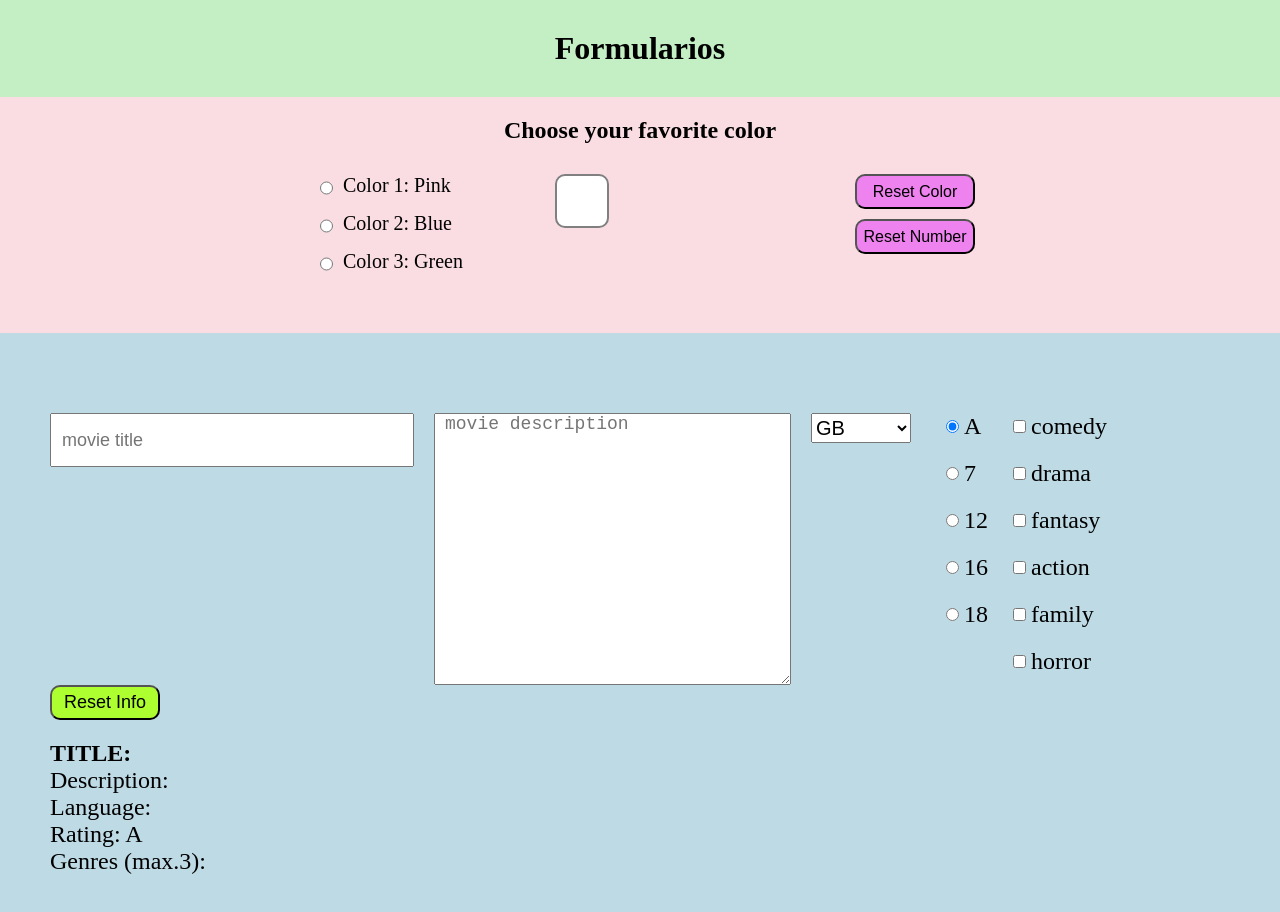
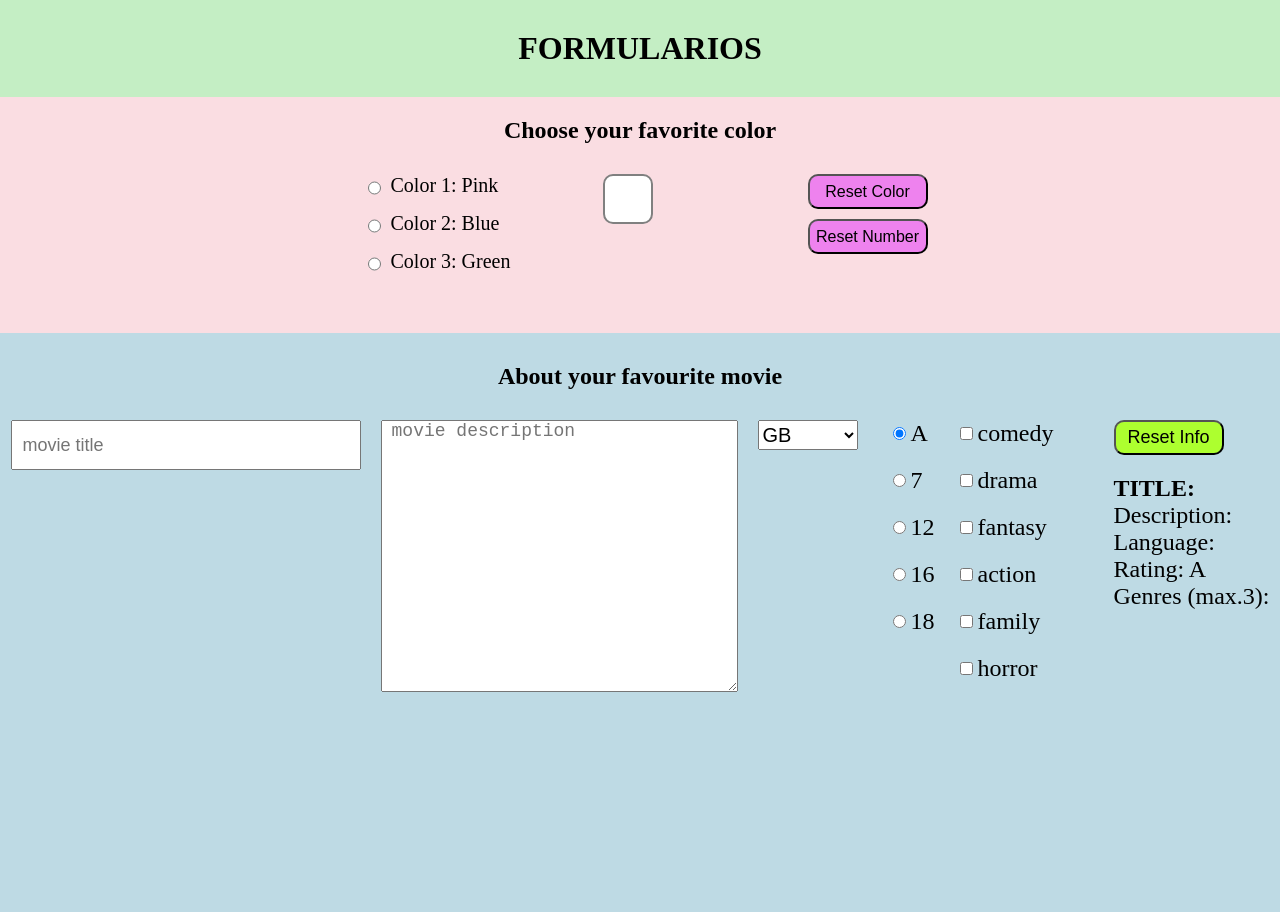
Before and after one commit to Sagramielgo/input-party, a React (Create React App) app: page / in a window 1280 px wide. Shown: the top 912 px of the page. After the commit the page ends 800 px from the top, so only its background shows below. Built offline with nearby package versions, Linux system fonts and the light colour scheme.

Commit message:
fix background color

```diff
--- a/public/index.html
+++ b/public/index.html
@@ -11,7 +11,7 @@
   <title>Input Party</title>
 </head>
 
-<body>
+<body class="App">
   <noscript>You need to enable JavaScript to run this app.</noscript>
   <div id="root"></div>
 </body>
--- a/src/components/App.js
+++ b/src/components/App.js
@@ -5,11 +5,11 @@ import '../style/app.scss';
 
 function App() {
   return (
-    <div className="mainContainer">
+    <>
       <Header />
       <Colors />
       <MovieForm />
-    </div>
+    </>
   );
 }
 
--- a/src/components/MovieForm.js
+++ b/src/components/MovieForm.js
@@ -53,6 +53,8 @@ const MovieForm = (props) => {
   };
 
   return (
+    <>
+      <h2 className="movieTitle">About your favourite movie</h2>
       <div className="movieForm">
         <form className="form" action="">
           <div className="info">
@@ -232,6 +234,7 @@ const MovieForm = (props) => {
           <ul className="text">Genres (max.3): {genre.join(', ')}</ul>
         </article>
       </div>
+    </>
   );
 };
 
--- a/src/style/app.scss
+++ b/src/style/app.scss
@@ -1,6 +1,8 @@
-.mainContainer {
-  margin: 0;
+* {
+  box-sizing: border-box;
+}
+.App {
   width: 100%;
   list-style: none;
-  box-sizing: border-box;
+  background-color: rgb(190, 218, 228);
 }
--- a/src/style/colors.scss
+++ b/src/style/colors.scss
@@ -41,7 +41,7 @@
   border: 2px solid grey;
 }
 .results {
-  width: 200px;
+  width: 175px;
   display: flex;
   flex-direction: column;
 }
@@ -63,7 +63,7 @@
   width: 120px;
   height: 35px;
   background-color: violet;
-  margin: 10px 0 10px 100px;
+  margin: 10px 0 10px 30px;
   border-radius: 10px;
   cursor: pointer;
   font-size: 16px;
--- a/src/style/header.scss
+++ b/src/style/header.scss
@@ -1,5 +1,6 @@
 .title {
   text-align: center;
+  text-transform: uppercase;
   padding: 30px 0;
   background-color: rgb(196, 238, 196);
 }
--- a/src/style/movieForm.scss
+++ b/src/style/movieForm.scss
@@ -1,9 +1,14 @@
 .movieForm {
   width: 100%;
-  padding: 80px 0;
-  background-color: rgb(190, 218, 228);
+  padding: 30px 0;
+
   display: flex;
+  justify-content: center;
   flex-wrap: wrap;
+}
+.movieTitle {
+  text-align: center;
+  padding-top: 30px;
 }
 .form {
   display: flex;
@@ -11,12 +16,13 @@
 }
 .info {
   display: flex;
+  flex-wrap: wrap;
 }
 .inputTitle {
   width: 350px;
   height: 50px;
   font-size: 18px;
-  margin: 0 20px 50px 50px;
+  margin: 0 20px 50px 0;
 }
 .textArea {
   font-size: 18px;
@@ -40,7 +46,6 @@ input {
 }
 .article {
   margin-left: 50px;
-  width: 500px;
 }
 .text {
   font-size: 24px;
```
Lines whose indentation alone changed are shown as unchanged.
